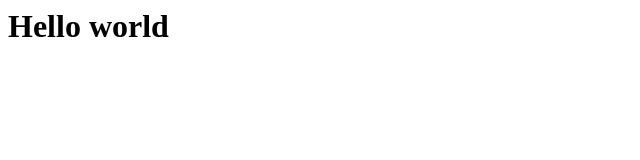
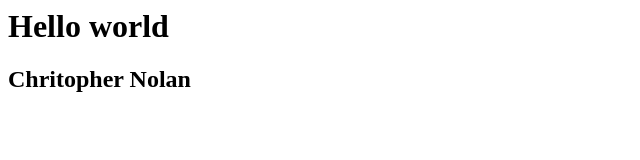
Before and after one commit to topashgun/nodeWithReact, a plain HTML site: page index.html in a window 1280 px wide. Shown: the whole page, without its empty margins (0-640 px from the left). Drawn offline with Linux system fonts and the light colour scheme.

Commit message:
Added Nolan

```diff
--- a/index.html
+++ b/index.html
@@ -3,5 +3,6 @@
   <h1>
     Hello world
     </h1>
+    <h2> Chritopher Nolan </h2>
   </body>
 </html
```
